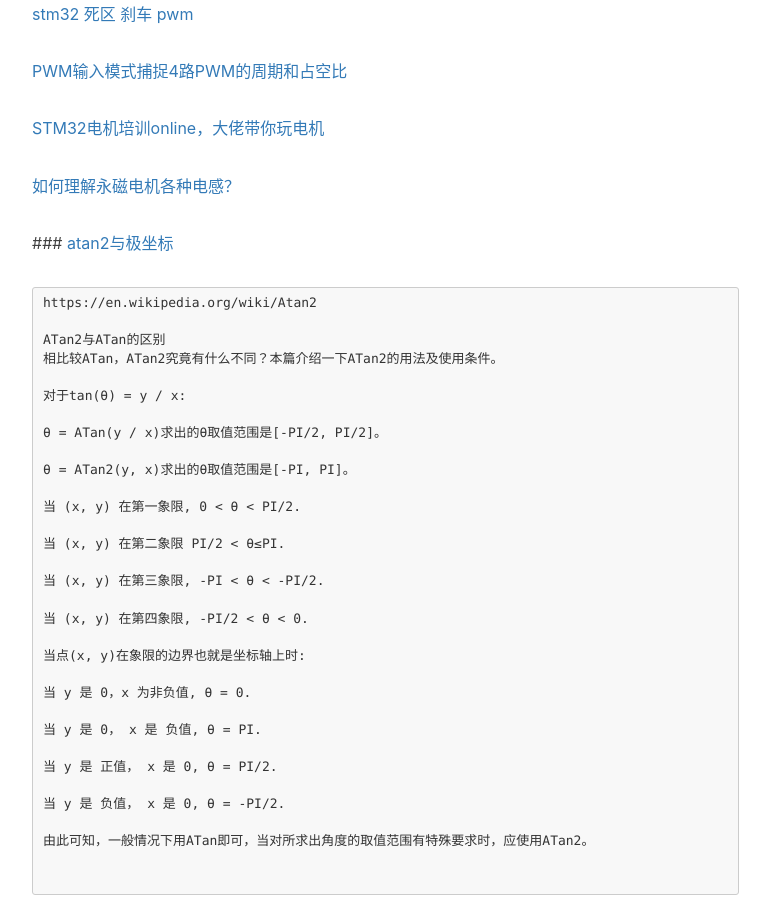
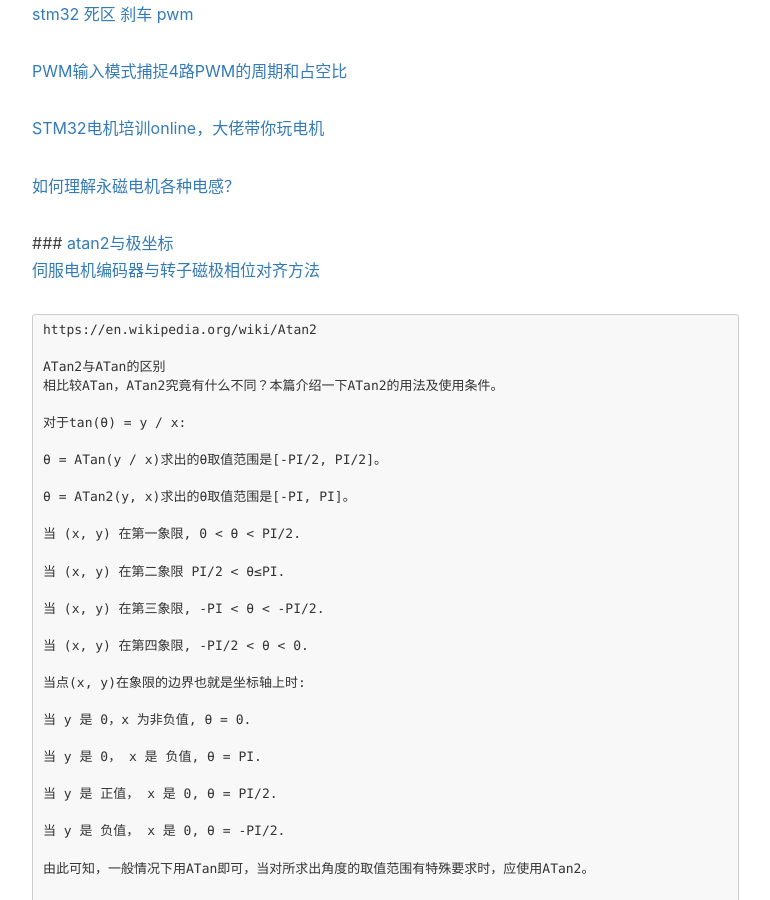
Before and after one commit to gary-robotics/dlward, a Jekyll site: the page built from _posts/2018-10-09-FOC-2018.markdown, in a window 1280 px wide and 900 px high, scrolled down 743 px. Shown: the whole window, without its empty margins (233-1003 px from the left). Built offline with Jekyll 4.4.1, drawn with Linux system fonts in a browser that asks for light colours; nearby versions of some CDN libraries; comment, search, counter and statistics services are not loaded.

Commit message:
Update 2018-10-09-FOC-2018.markdown

````diff
--- a/_posts/2018-10-09-FOC-2018.markdown
+++ b/_posts/2018-10-09-FOC-2018.markdown
@@ -26,7 +26,7 @@ tags:                               #标签
 
 ###
 [atan2与极坐标](https://blog.csdn.net/ronnie_hu/article/details/69053413)
-
+[伺服电机编码器与转子磁极相位对齐方法](https://blog.csdn.net/Still8912/article/details/45460051)
 ```
 https://en.wikipedia.org/wiki/Atan2
 
````
